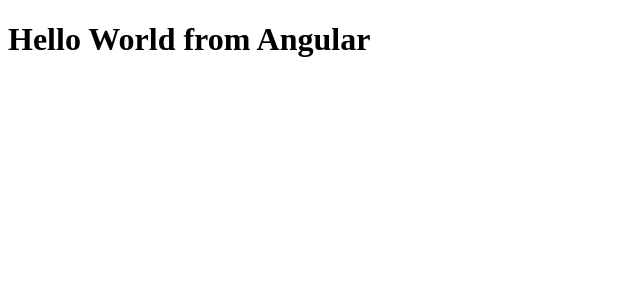
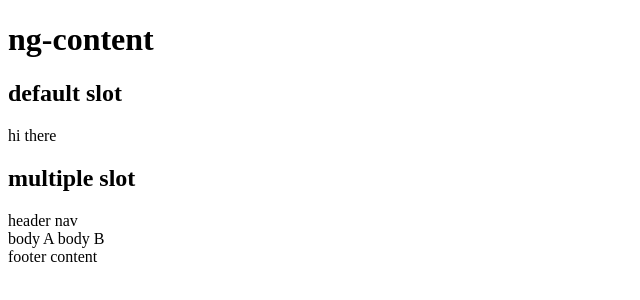
Before and after one commit to LearnShare/vra-angular, an Angular app: page / in a window 1280 px wide. Shown: the top 300 px of the page, without its empty margins (0-640 px from the left). Built offline with nearby package versions, Linux system fonts and the light colour scheme.

Commit message:
(demo): ng-content.

```diff
--- a/src/app/app.component.html
+++ b/src/app/app.component.html
@@ -1,4 +1,3 @@
 <div class="app">
-  <app-hello-world
-      [msg]="helloMsg"></app-hello-world>
+  <app-demo-slot></app-demo-slot>
 </div>
--- a/src/app/app.component.ts
+++ b/src/app/app.component.ts
@@ -6,6 +6,4 @@
 })
 export class AppComponent {
   title = 'vra-angular';
-
-  helloMsg = 'Hello World from Angular';
 }
--- a/src/app/app.module.ts
+++ b/src/app/app.module.ts
@@ -3,12 +3,16 @@
 
 import { AppRoutingModule } from './app-routing.module';
 import { AppComponent } from './app.component';
+import { DemoSlotComponent } from './components/demo-slot/demo-slot.component';
 import { HelloWorldComponent } from './components/hello-world/hello-world.component';
+import { MultipleSlotComponent } from './components/multiple-slot/multiple-slot.component';
 
 @NgModule({
   declarations: [
     AppComponent,
+    DemoSlotComponent,
     HelloWorldComponent,
+    MultipleSlotComponent,
   ],
   imports: [
     BrowserModule,
--- /dev/null
+++ b/src/app/components/demo-slot/demo-slot.component.html
@@ -0,0 +1,14 @@
+<div class="demo-slot">
+  <h1>ng-content</h1>
+  <h2>default slot</h2>
+  <app-hello-world>hi there</app-hello-world>
+  <h2>multiple slot</h2>
+  <app-multiple-slot>
+    <nav
+        header>header nav</nav>
+    <span>body A </span>
+    <div
+        footer>footer content</div>
+    <span>body B</span>
+  </app-multiple-slot>
+</div>
--- a/src/app/components/hello-world/hello-world.component.html
+++ b/src/app/components/hello-world/hello-world.component.html
@@ -1 +1,3 @@
-<h1>{{ msg }}</h1>
+<div class="hello-world">
+  <ng-content></ng-content>
+</div>
--- a/src/app/components/hello-world/hello-world.component.ts
+++ b/src/app/components/hello-world/hello-world.component.ts
@@ -1,6 +1,5 @@
 import {
   Component,
-  Input,
 } from '@angular/core';
 
 @Component({
@@ -8,5 +7,5 @@
   templateUrl: './hello-world.component.html',
 })
 export class HelloWorldComponent {
-  @Input() msg = '';
+  //
 }
--- /dev/null
+++ b/src/app/components/multiple-slot/multiple-slot.component.html
@@ -0,0 +1,13 @@
+<div class="multiple-slot">
+  <header>
+    <ng-content
+        select="[header]"></ng-content>
+  </header>
+  <main>
+    <ng-content></ng-content>
+  </main>
+  <footer>
+    <ng-content
+        select="[footer]"></ng-content>
+  </footer>
+</div>
```
Also changed, not shown: src/app/components/demo-slot/demo-slot.component.ts (added, +11 -0 lines), src/app/components/multiple-slot/multiple-slot.component.ts (added, +11 -0 lines).
